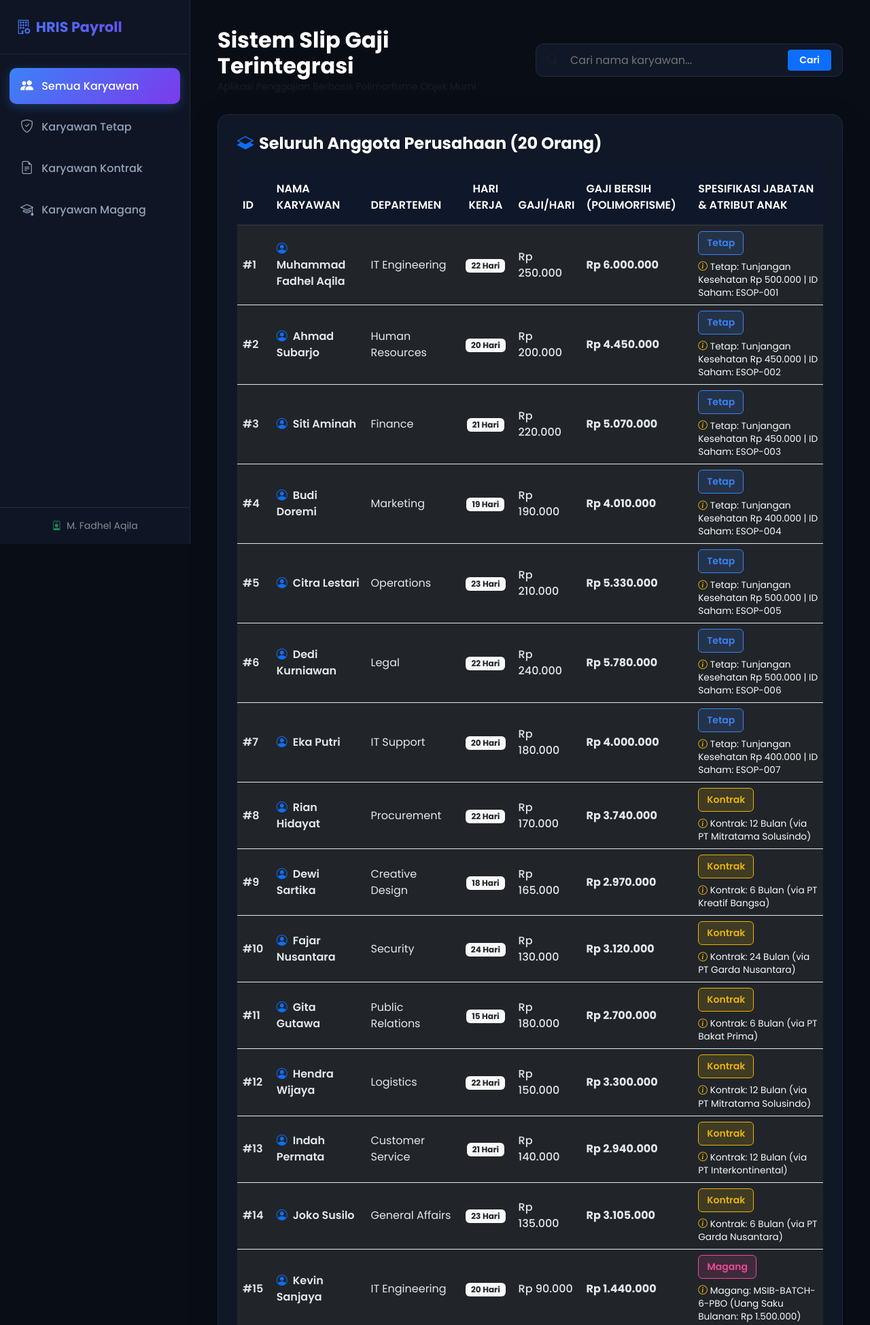
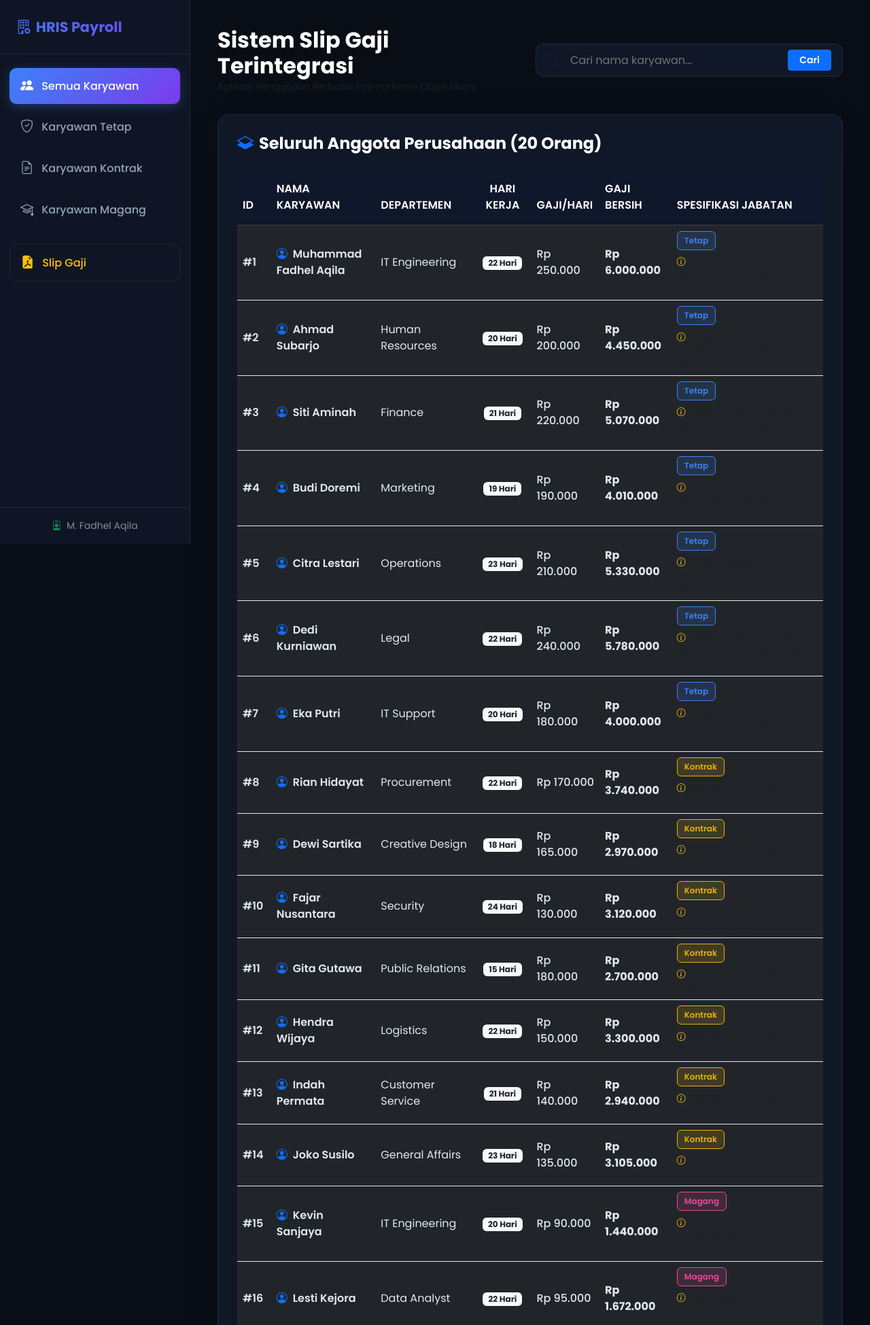
Before and after one commit to fadhelaqila/UAS_PBO_MuhammadFadhelAqila, a PHP site: page / in a window 1280 px wide. Shown: the top 1949 px of the page at 68% size. Run offline with PHP 8.4, Linux system fonts and the light colour scheme; data comes from the database, SQL or seed files in the repository.

Commit message:
[TAHAP 6] Menambahkan menu slip gaji

```diff
--- a/index.php
+++ b/index.php
@@ -10,10 +10,10 @@ require_once 'model/KaryawanMagang.php';
 $database = new Database();
 $db = $database->getConnection();
 
-// 2. Mengambil kata kunci pencarian jika ada input dari user
+// 2. Mengambil kata kunci pencarian
 $kataKunci = isset($_GET['cari']) ? $_GET['cari'] : '';
 
-// 3. Mengambil data terpisah/berkelompok lewat subclass masing-masing (Sesuai Perintah Tahap 6)
+// 3. Mengambil data berkelompok
 $dataTetap   = KaryawanTetap::ambilDataBerdasarkanJenis($db, $kataKunci);
 $dataKontrak = KaryawanKontrak::ambilDataBerdasarkanJenis($db, $kataKunci);
 $dataMagang  = KaryawanMagang::ambilDataBerdasarkanJenis($db, $kataKunci);
@@ -36,6 +36,7 @@ if (!empty($kataKunci)) {
     <meta charset="UTF-8">
     <meta name="viewport" content="width=device-width, initial-scale=1.0">
     <title>Dashboard Penggajian Karyawan - UAS PBO</title>
+    <!-- Google Fonts, Bootstrap 5 & Icons -->
     <link href="https://fonts.googleapis.com/css2?family=Poppins:wght@300;400;500;600;700&display=swap" rel="stylesheet">
     <link href="https://cdn.jsdelivr.net/npm/bootstrap@5.3.0/dist/css/bootstrap.min.css" rel="stylesheet">
     <link rel="stylesheet" href="https://cdn.jsdelivr.net/npm/bootstrap-icons@1.10.5/font/bootstrap-icons.css">
@@ -62,7 +63,7 @@ if (!empty($kataKunci)) {
             min-height: 100vh;
         }
 
-        /* SIDEBAR (MENU SAMPING STATIS PREMIUM) */
+        /* SIDEBAR (MENU SAMPING STATIS) */
         .sidebar {
             width: 280px;
             background-color: var(--bg-sidebar);
@@ -155,34 +156,48 @@ if (!empty($kataKunci)) {
             margin-top: 30px;
         }
 
-        /* STYLING TABEL KONTRAST TINGGI (CERAH) */
+        /* STYLING TABEL */
         .table-premium th {
             background-color: #0f172a !important;
             color: #ffffff !important;
             font-weight: 600;
             border-bottom: 2px solid var(--border-custom);
         }
-
-        .table-premium td {
-            color: #e2e8f0 !important; /* Membuat teks data umum sangat terang */
-        }
-
+        .table-premium td { color: #e2e8f0 !important; }
         .text-id { color: #3b82f6 !important; font-weight: 600; }
         .text-nama { color: #ffffff !important; font-weight: 600; }
-        .text-dept { color: #cbd5e1 !important; }
-        .text-spesifik-info { color: #f8fafc !important; font-size: 0.85rem; line-height: 1.4; }
 
-        /* BADGE KAPSUL STATUS JABATAN */
-        .badge-karyawan { padding: 6px 12px; font-weight: 600; border-radius: 6px; display: inline-block; }
+        /* BADGE STATUS */
+        .badge-karyawan { padding: 4px 10px; font-weight: 600; border-radius: 6px; font-size: 0.75rem; display: inline-block; }
         .badge-tetap { background-color: rgba(59, 130, 246, 0.15); color: #3b82f6; border: 1px solid #3b82f6; }
         .badge-kontrak { background-color: rgba(234, 179, 8, 0.15); color: #eab308; border: 1px solid #eab308; }
         .badge-magang { background-color: rgba(236, 72, 153, 0.15); color: #ec4899; border: 1px solid #ec4899; }
+
+        /* TAMPILAN SLIP GAJI KOTAK-KOTAK (CARD) */
+        .slip-box {
+            background: #ffffff;
+            color: #0f172a;
+            border-radius: 12px;
+            border: 1px solid rgba(0,0,0,0.08);
+            padding: 20px;
+            box-shadow: 0 4px 12px rgba(0,0,0,0.1);
+            transition: transform 0.2s;
+        }
+        .slip-box:hover {
+            transform: translateY(-4px);
+        }
+        .slip-header {
+            border-bottom: 2px dashed #cbd5e1;
+            padding-bottom: 12px;
+            margin-bottom: 14px;
+        }
     </style>
 </head>
 <body>
 
 <div class="wrapper">
 
+    <!-- SIDEBAR NAVIGATION MENU (TAMBAHAN MENU SLIP GAJI DI KIRI) -->
     <div class="sidebar">
         <div class="sidebar-brand">
             <i class="bi bi-building-gear me-2"></i><span>HRIS Payroll</span>
@@ -202,6 +217,11 @@ if (!empty($kataKunci)) {
                 <button class="nav-link <?php echo ($tabAktif == 'magang') ? 'active' : ''; ?>" id="v-pills-magang-tab" data-bs-toggle="pill" data-bs-target="#v-pills-magang" type="button" role="tab">
                     <i class="bi bi-mortarboard"></i><span>Karyawan Magang</span>
                 </button>
+
+                <!-- MENU BARU: SLIP GAJI KARYAWAN -->
+                <button class="nav-link text-warning border border-warning border-opacity-10 mt-3" id="v-pills-slip-tab" data-bs-toggle="pill" data-bs-target="#v-pills-slip" type="button" role="tab">
+                    <i class="bi bi-file-earmark-pdf-fill text-warning"></i><span>Slip Gaji</span>
+                </button>
             </div>
         </div>
 
@@ -210,8 +230,10 @@ if (!empty($kataKunci)) {
         </div>
     </div>
 
+    <!-- MAIN CONTENT AREA RIGHT -->
     <div class="main-content">
 
+        <!-- HEADER & SEARCH BAR -->
         <div class="row align-items-center g-3">
             <div class="col-md-6">
                 <h2 class="fw-bold m-0 text-white">Sistem Slip Gaji Terintegrasi</h2>
@@ -231,6 +253,7 @@ if (!empty($kataKunci)) {
             </div>
         </div>
 
+        <!-- ISI PANEL KONTEN KANAN -->
         <div class="tab-content" id="v-pills-tabContent">
 
             <div class="tab-pane fade <?php echo ($tabAktif == 'all') ? 'show active' : ''; ?>" id="v-pills-all" role="tabpanel">
@@ -249,18 +272,69 @@ if (!empty($kataKunci)) {
                 <?php cetakMasterTabelKaryawan($dataMagang, "Kategori Ketenagakerjaan: Magang"); ?>
             </div>
 
+            <!-- PANEL BARU: TAMPILAN SLIP GAJI KOTAK-KOTAK (GRID CARD) -->
+            <div class="tab-pane fade" id="v-pills-slip" role="tabpanel">
+                <div class="glass-panel">
+                    <h4 class="mb-4 fw-bold text-white"><i class="bi bi-grid-3x3-gap-fill text-warning me-2"></i>Daftar Kotak Slip Gaji Karyawan</h4>
+
+                    <div class="row g-4">
+                        <?php if (count($semuaKaryawan) > 0): ?>
+                            <?php foreach ($semuaKaryawan as $karyawan):
+                                $classObjek = get_class($karyawan);
+                                $badge = "badge-tetap";
+                                if ($classObjek == 'KaryawanKontrak') $badge = "badge-kontrak";
+                                if ($classObjek == 'KaryawanMagang') $badge = "badge-magang";
+                            ?>
+                                <!-- KOTAK-KOTAK SLIP GAJI PER KARYAWAN -->
+                                <div class="col-xl-4 col-md-6">
+                                    <div class="slip-box">
+                                        <div class="slip-header d-flex justify-content-between align-items-start">
+                                            <div>
+                                                <h6 class="fw-bold m-0 text-dark"><?php echo $karyawan->getNamaKaryawan(); ?></h6>
+                                                <small class="text-muted">#ID: <?php echo $karyawan->getIdKaryawan(); ?> | <?php echo $karyawan->getDepartemen(); ?></small>
+                                            </div>
+                                            <span class="badge-karyawan <?php echo $badge; ?>"><?php echo $karyawan->getJenisKaryawan(); ?></span>
+                                        </div>
+
+                                        <div class="slip-body small text-secondary">
+                                            <div class="d-flex justify-content-between mb-1">
+                                                <span>Kehadiran Kerja:</span>
+                                                <span class="text-dark fw-medium"><?php echo $karyawan->getHariKerjaMasuk(); ?> Hari</span>
+                                            </div>
+                                            <div class="d-flex justify-content-between mb-2">
+                                                <span>Plafon Harian:</span>
+                                                <span class="text-dark fw-medium">Rp <?php echo number_format($karyawan->getGajiDasarPerHari(), 0, ',', '.'); ?></span>
+                                            </div>
+                                            <div class="bg-light p-2 rounded mb-3" style="font-size: 11px; border-left: 3px solid #3b82f6;">
+                                                <i class="bi bi-info-circle-fill me-1 text-primary"></i><?php echo $karyawan->tampilkanProfilKaryawan(); ?>
+                                            </div>
+
+                                            <div class="border-top pt-2 d-flex justify-content-between align-items-center">
+                                                <span class="fw-bold text-dark small">GAJI BERSIH:</span>
+                                                <span class="fw-bold text-success fs-5">Rp <?php echo number_format($karyawan->hitungGajiBersih(), 0, ',', '.'); ?></span>
+                                            </div>
+                                        </div>
+                                    </div>
+                                </div>
+                            <?php endforeach; ?>
+                        <?php else: ?>
+                            <div class="col-12 text-center text-danger py-4">Data karyawan tidak ditemukan.</div>
+                        <?php endif; ?>
+                    </div>
+                </div>
+            </div>
+
         </div>
 
     </div>
 </div>
 
 <?php
-// FUNGSI UTAMA RENDER TABEL DATA POLIMORFISME
+// FUNGSI UTAMA RENDER TABEL UTAMA
 function cetakMasterTabelKaryawan($arrayKaryawan, $judulTabel) {
     ?>
     <div class="glass-panel shadow-lg">
         <h4 class="mb-4 fw-bold text-white"><i class="bi bi-layers-half text-primary me-2"></i><?php echo $judulTabel; ?></h4>
-
         <div class="table-responsive">
             <table class="table table-dark table-hover align-middle border-0 table-premium">
                 <thead>
@@ -270,8 +344,8 @@ function cetakMasterTabelKaryawan($arrayKaryawan, $judulTabel) {
                         <th class="py-3">DEPARTEMEN</th>
                         <th class="py-3 text-center">HARI KERJA</th>
                         <th class="py-3">GAJI/HARI</th>
-                        <th class="py-3 text-success">GAJI BERSIH (POLIMORFISME)</th>
-                        <th class="py-3">SPESIFIKASI JABATAN & ATRIBUT ANAK</th>
+                        <th class="py-3 text-success">GAJI BERSIH</th>
+                        <th class="py-3">SPESIFIKASI JABATAN</th>
                     </tr>
                 </thead>
                 <tbody>
@@ -284,33 +358,19 @@ function cetakMasterTabelKaryawan($arrayKaryawan, $judulTabel) {
                         ?>
                             <tr>
                                 <td class="text-id">#<?php echo $karyawan->getIdKaryawan(); ?></td>
-
                                 <td class="text-nama"><i class="bi bi-person-circle text-primary text-opacity-70 me-2"></i><?php echo $karyawan->getNamaKaryawan(); ?></td>
-
                                 <td class="text-dept"><?php echo $karyawan->getDepartemen(); ?></td>
-
-                                <td class="text-center">
-                                    <span class="badge bg-light text-dark fw-bold px-2 py-1"><?php echo $karyawan->getHariKerjaMasuk(); ?> Hari</span>
-                                </td>
-
+                                <td class="text-center"><span class="badge bg-light text-dark fw-bold px-2 py-1"><?php echo $karyawan->getHariKerjaMasuk(); ?> Hari</span></td>
                                 <td class="text-white fw-medium">Rp <?php echo number_format($karyawan->getGajiDasarPerHari(), 0, ',', '.'); ?></td>
-
                                 <td class="fw-bold text-success fs-6">Rp <?php echo number_format($karyawan->hitungGajiBersih(), 0, ',', '.'); ?></td>
-
                                 <td>
                                     <span class="badge-karyawan <?php echo $badgeClass; ?> mb-1 small"><?php echo $karyawan->getJenisKaryawan(); ?></span>
-                                    <div class="text-spesifik-info mt-1">
-                                        <i class="bi bi-info-circle text-warning me-1"></i><?php echo $karyawan->tampilkanProfilKaryawan(); ?>
-                                    </div>
+                                    <div class="text-muted mt-1" style="font-size: 0.8rem;"><i class="bi bi-info-circle me-1 text-warning"></i><?php echo $karyawan->tampilkanProfilKaryawan(); ?></div>
                                 </td>
                             </tr>
                         <?php endforeach; ?>
                     <?php else: ?>
-                        <tr>
-                            <td colspan="7" class="text-center text-danger py-5">
-                                <i class="bi bi-folder-x fs-1 d-block mb-2"></i>Data karyawan tidak ditemukan.
-                            </td>
-                        </tr>
+                        <tr><td colspan="7" class="text-center text-danger py-4">Data karyawan tidak ditemukan.</td></tr>
                     <?php endif; ?>
                 </tbody>
             </table>
```
